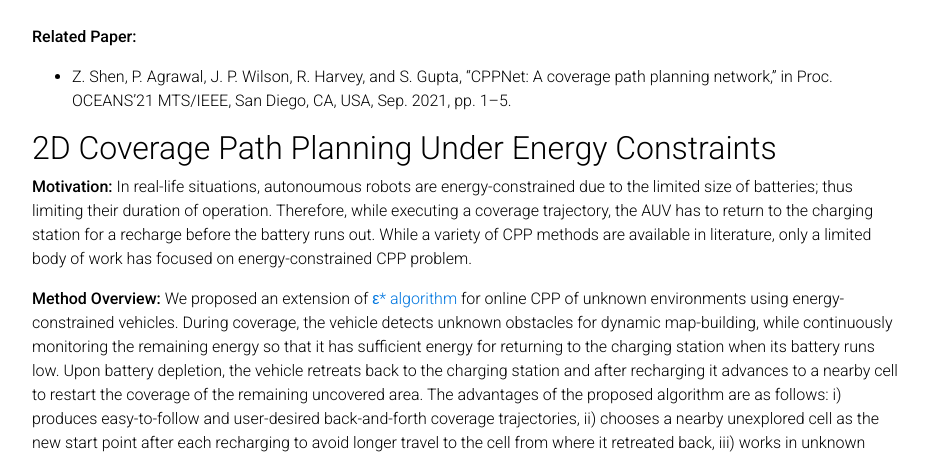
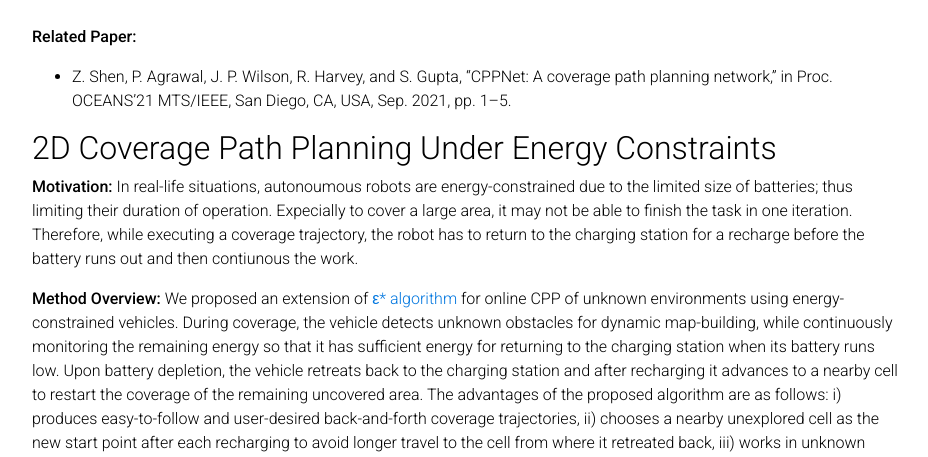
Before and after one commit to ZongyuanShen/ZongyuanShen.github.io, a Jekyll site: the page built from _projects/1_project.md, in a window 1280 px wide and 1400 px high, scrolled down 3622 px. Shown: the part 83-540 px from the top of the window, without its empty margins (173-1101 px from the left). Built offline with Jekyll 4.4.1, drawn with Linux system fonts in a browser that asks for light colours; full-size pictures stand in for the smaller copies a plugin makes; comment, search, counter and statistics services are not loaded; a style sheet for code colours, icons or effects is not loaded; some of the changed text lies outside the part shown.

Commit message:
Update 1_project.md

```diff
--- a/_projects/1_project.md
+++ b/_projects/1_project.md
@@ -94,7 +94,7 @@
 
 ## 2D Coverage Path Planning Under Energy Constraints
 
-**Motivation:** In real-life situations, autonoumous robots are energy-constrained due to the limited size of batteries; thus limiting their duration of operation. Therefore, while executing a coverage trajectory, the AUV has to return to the charging station for a recharge before the battery runs out. While a variety of CPP methods are available in literature, only a limited body of work has focused on energy-constrained CPP problem.
+**Motivation:** In real-life situations, autonoumous robots are energy-constrained due to the limited size of batteries; thus limiting their duration of operation. Expecially to cover a large area, it may not be able to finish the task in one iteration. Therefore, while executing a coverage trajectory, the robot has to return to the charging station for a recharge before the battery runs out and then contiunous the work.
 
 **Method Overview:** We proposed an extension of [ε* algorithm](https://ieeexplore.ieee.org/abstract/document/8286947) for online CPP of unknown environments using energy-constrained vehicles. During coverage, the vehicle detects unknown obstacles for dynamic map-building, while continuously monitoring the remaining energy so that it has sufficient energy for returning to the charging station when its battery runs low. Upon battery depletion, the vehicle retreats back to the charging station and after recharging it advances to a nearby cell to restart the coverage of the remaining uncovered area. The advantages of the proposed algorithm are as follows: i) produces easy-to-follow and user-desired back-and-forth coverage trajectories, ii) chooses a nearby unexplored cell as the new start point after each recharging to avoid longer travel to the cell from where it retreated back, iii) works in unknown environments, and iv) computationally efficient for real-time implementation.
 
@@ -107,11 +107,14 @@
     Figure 6: An example illustrating the execution of the proposed algorithm in an environment containing unknown obstacles.
 </div>
 
-**Results:** Figure 5 presents the box plots of the trajectory lengths (left) and online inference times (right) of the [2-opt](https://en.wikipedia.org/wiki/2-opt) and CPPNet solutions over all testing scenarios. In general, CPPNet is able to generate trajectories that are within 5-27% of the 2-opt solution; however, CPPNet requires several orders of magnitude less computation time, thus making it suitable for online coverage path planning in dynamic or partially unknown environments.
+**Results:** The performance of the proposed algorithm is validated on a high-fidelity simulator called [Player/Stage](https://playerstage.sourceforge.net/), which is a software tool for visualization and simulation of the robotic tasks. In this work, the vehicle is considered to have the total energy capacity of 320 units. It is equipped with a sonar sensor with a maximum range of 5m for obstacle detection. Two complex scenarios of 50m by 50m search areas containing multiple obstacles are used for testing and validation. Each of these scenarios is partitioned into a 50 by 50 tiling structure, where each cell is of size 1m by 1m. Figure 7 shos the results of the proposed algorithm for two different scenarios. In both scenarios, the battery charging station is located at the bottom left corner. The two figures show the vehicle’s coverage trajectory at different iterations. Finally, complete coverage of the whole area is achieved, thus proving the effectiveness of the proposed algorithm.
 
 <div class="row">
     <div class="col-sm mt-3 mt-md-0">
         {% include figure.html path="assets/img/CPP_9.svg" title="example image" class="img-fluid rounded z-depth-1" %}
+    </div>
+    <div class="col-sm mt-3 mt-md-0">
+        {% include figure.html path="assets/img/CPP_10.svg" title="example image" class="img-fluid rounded z-depth-1" %}
     </div>
 </div>
 <div class="caption">
```
